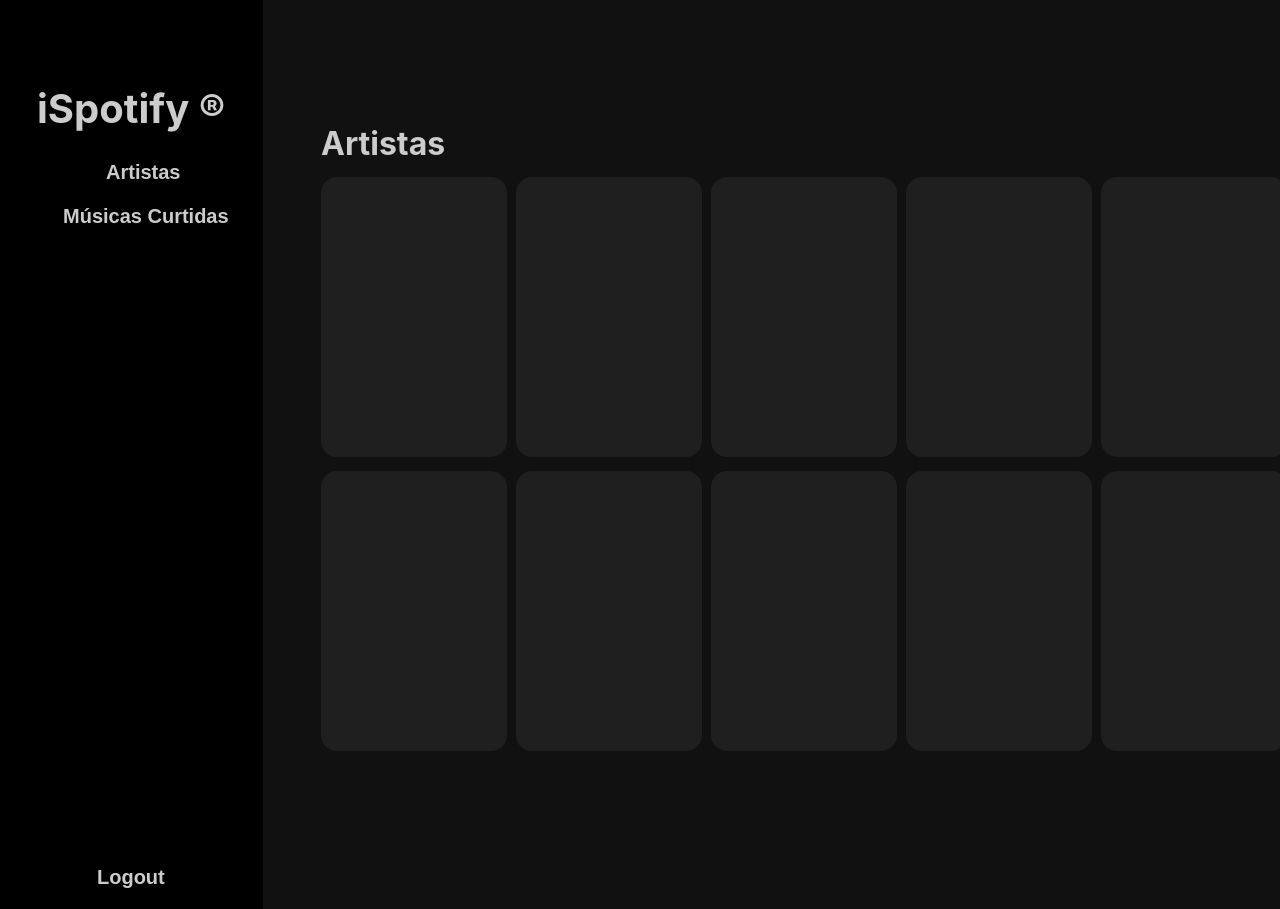
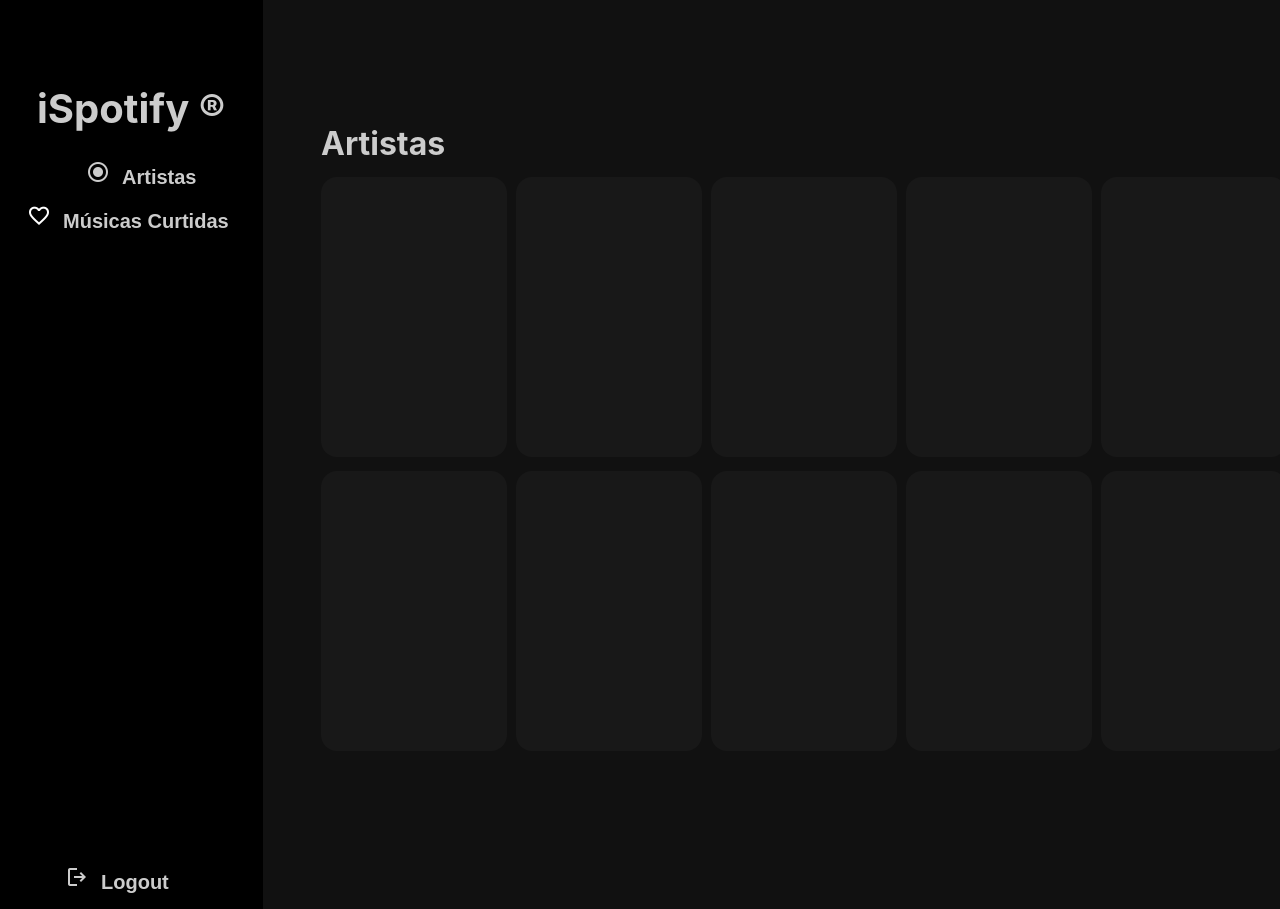
Before and after one commit to jufernandino/DesafioFinal2, a React (Vite) app: page / in a window 1280 px wide. Shown: the top 909 px of the page. Built offline with nearby package versions, Linux system fonts and the light colour scheme.

Commit message:
Implementando Simbolos

```diff
--- a/index.html
+++ b/index.html
@@ -5,6 +5,11 @@
     <link rel="icon" type="image/svg+xml" href="/vite.svg" />
     <meta name="viewport" content="width=device-width, initial-scale=1.0" />
     <title>Spotify</title>
+
+    <link rel="stylesheet" href="https://fonts.googleapis.com/css2?family=Material+Symbols+Outlined:opsz,wght,FILL,GRAD@24,400,0,0" />
+    <link rel="stylesheet" href="https://fonts.googleapis.com/css2?family=Material+Symbols+Outlined:opsz,wght,FILL,GRAD@24,400,0,0" />
+    <link rel="stylesheet" href="https://fonts.googleapis.com/css2?family=Material+Symbols+Outlined:opsz,wght,FILL,GRAD@24,400,0,0" />
+
   </head>
   <body>
     <div id="root"></div>
--- a/src/App.css
+++ b/src/App.css
@@ -5,7 +5,7 @@ body {
 :root {
   --black: #000000;
   --gray-bg:#111111;
-  --gray-components:#2727279d;
+  --gray-components:#181818;
   --gray-light:#CCCCCC;
   background-color: var(--gray-bg);
   color: var(--gray);
@@ -40,7 +40,7 @@ body {
 .artist-btn{ /*BOTÃO "ARTISTAS" */
   position: absolute;
   margin-top: 160px;
-  margin-left: 106px;
+  margin-left: 86px;
   background-color: transparent;
   border: none;
   cursor: pointer;
@@ -54,7 +54,7 @@ body {
 .like-btn{ /*BOTÃO "MÚSICAS CURTIDAS" */
   position: absolute;
   margin-top: 204px;
-  margin-left: 63px;
+  margin-left: 27px;
   background-color: transparent;
   border: none;
   cursor: pointer;
@@ -68,7 +68,7 @@ body {
 .logout-btn{ /*LOGOUT" */
   position: absolute;
   margin-top: 865px;
-  margin-left: 97px;
+  margin-left: 65px;
   background-color: transparent;
   border: none;
   cursor: pointer;
--- a/src/App.jsx
+++ b/src/App.jsx
@@ -3,6 +3,10 @@ import './App.css'
 
 function App() {
   const [count, setCount] = useState(0)
+
+  const favoriteStyle = {
+    color: 'white',
+  };
 
   return (
     //APLICATIVO GERAL
@@ -10,9 +14,21 @@ function App() {
       {/*BARRA LATERAL*/}
       <div className='left-container'>
         <h1 className='title'>iSpotify ®</h1>
-        <button className='artist-btn'>Artistas</button>
-        <button className='like-btn'>Músicas Curtidas</button>
-        <button className='logout-btn'>Logout</button>
+        <button className='artist-btn'>
+          <span class="material-symbols-outlined">
+            radio_button_checked&ensp;</span>
+          Artistas
+        </button>
+        <button className='like-btn'>
+          <span style = {favoriteStyle} className="material-symbols-outlined">
+            favorite&ensp;</span>
+          Músicas Curtidas
+        </button>
+        <button className='logout-btn'>
+          <span class="material-symbols-outlined">
+            logout&ensp;</span>
+          Logout
+        </button>
       </div>
       {/*AREA PRINCIPAL*/}
       <div className='main-container'>
```
